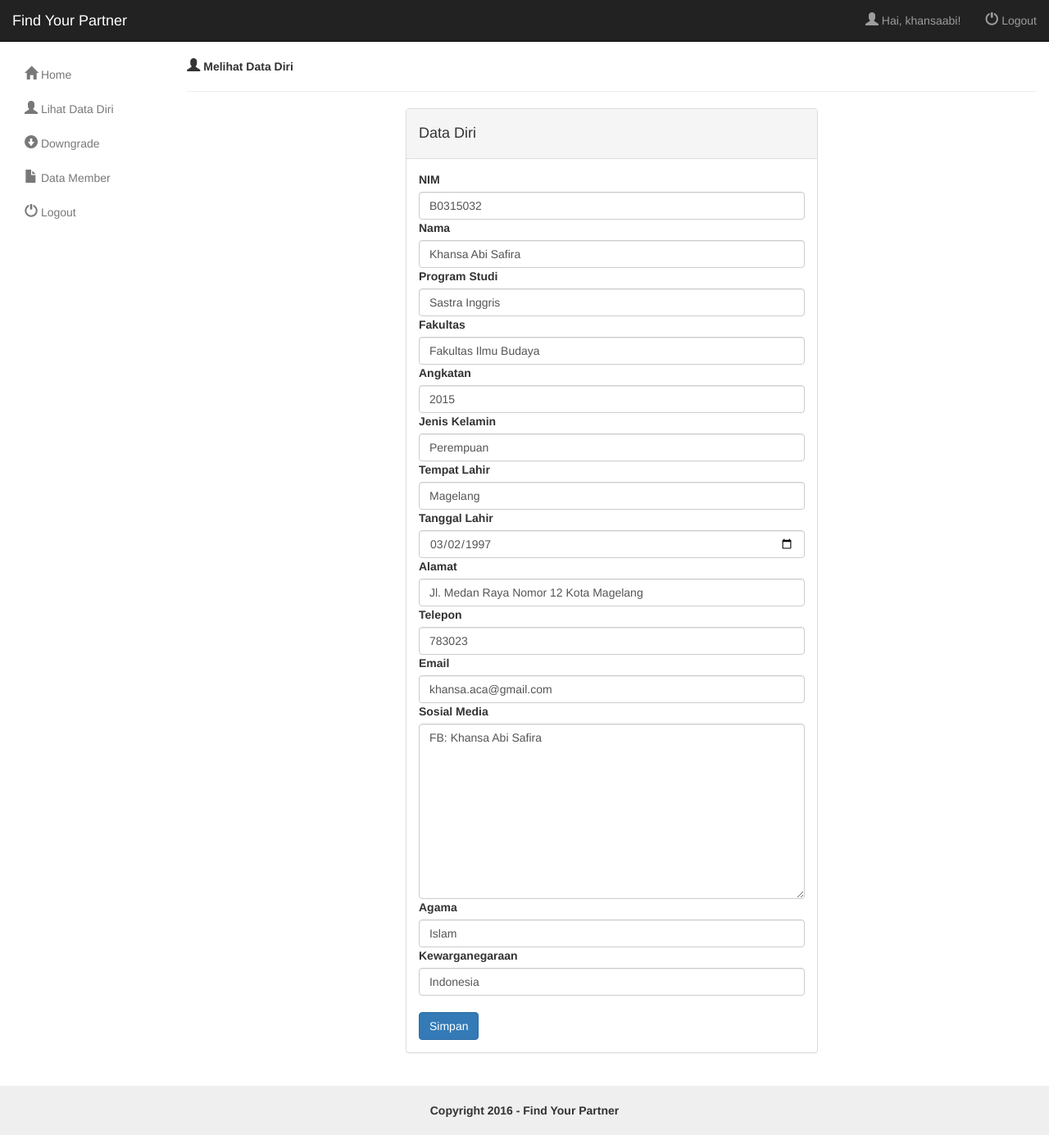
After one commit to hisnuaslam/Find_Your_Partner, a PHP site: page /datadirileader.php in a window 1280 px wide. The commit adds this page. Shown: the whole page at 82% size. Run offline with PHP 8.4, Linux system fonts and the light colour scheme; a user stored in the database is signed in; data comes from the database, SQL or seed files in the repository; both versions use the stored data as it was after the commit; some libraries are stand-ins or nearby versions.

Commit message:
addClickListener, SQL, dan Data Diri
- Alhamdulillah addClickListener bisa diperbaiki, ternyata $data tidak
bisa diambil dari $.ajax()-nya.
- SQL sudah diupdate lebih banyak.
- Menambahkan fungsi "Melihat Data Diri", tapi baru buat si Leader, dan
itu masih ada bug-nya yaitu perlu direfresh 2x baru bisa lihat hasil
perubahannya.

```diff
--- a/daftar.php
+++ b/daftar.php
@@ -112,7 +112,7 @@ if($_POST){
                     <div class="panel-heading">
                         <div class="panel-title">
                             <!-- <i class="glyphicon glyphicon-wrench pull-right"></i> -->
-                            <h4>Login</h4>
+                            <h4>Daftar</h4>
                         </div>
                     </div>
                     <div class="panel-body">
--- /dev/null
+++ b/datadirileader.php
@@ -0,0 +1,255 @@
+<?php session_start(); ?>
+<?php
+    if(isset($_SESSION['level'] )) {
+        if($_SESSION['level'] != 1)
+        {
+            header('Location:errormessege.php');
+        }
+    }
+     else{
+        header('Location:index.php');
+    }
+    include ("fungsi.php");
+    $data = getData($_SESSION['username']); //digunakan sebagai primary key
+?>
+<?php
+if($_POST){
+    include("koneksiall.php");
+
+    global $koneksi;
+    if(isset($_POST['ubah'])){
+      $nim        = $_POST['nim'];
+      $nama       = $_POST['nama'];
+      $prodi      = $_POST['prodi'];
+      $fakultas      = $_POST['fakultas'];
+      $angkatan    = $_POST['angkatan'];
+      $jenis_kelamin  = $_POST['jenis_kelamin'];
+      $tempat_lahir  = $_POST['tempat_lahir'];
+      $tanggal_lahir  = $_POST['tanggal_lahir'];
+      $alamat  = $_POST['alamat'];
+      $telepon  = $_POST['telepon'];
+      $email  = $_POST['email'];
+      $sosmed  = $_POST['sosmed'];
+      $agama  = $_POST['agama'];
+      $kewarganegaraan  = $_POST['kewarganegaraan'];
+    }
+    $sql1 = "UPDATE mahasiswa SET tempat_lahir='$tempat_lahir', tanggal_lahir='$tanggal_lahir', alamat='$alamat',
+        telepon='$telepon', email='$email', sosmed='$sosmed', agama='$agama', kewarganegaraan='$kewarganegaraan'
+  			WHERE nim='$nim'";
+
+    // $sql = "SELECT * FROM user WHERE nim = '$nim'OR username = '$username' ";
+
+    $query = mysqli_query($koneksi, $sql1);
+
+    if($query){
+      echo "<div class = 'alert alert-success'>Berhasil Update</div>";
+    } else {
+      echo "<div class = 'alert alert-danger'>Gagal Update</div>";
+    }
+    // if(mysqli_num_rows($query) > 0) {
+    //     echo "<div class = 'alert alert-danger'>NIM atau Username sudah digunakan</div>";
+    // } else {
+    //     if($password != $cpass || $captcha != $_SESSION["code"]) {
+    //         echo "<div class = 'alert alert-danger'>Password dan Confirm Password tidak Sesuai atau Captcha salah</div>";
+    //     } else {
+    //         $sql = "INSERT INTO user (nim, username, password, level) VALUES ('$nim', '$username', '$password', '$leveluser')";
+    //         $query = mysqli_query($koneksi, $sql);
+    //
+    //         if($query) {
+    //             echo "<div class = 'alert alert-success'>Berhasil daftar</div>";
+    //         } else {
+    //             echo "<div class = 'alert alert-danger'>Gagal daftar</div>";
+    //         }
+    //     }
+    // }
+}
+?>
+<!DOCTYPE html>
+<html lang="en">
+	<head>
+		<meta http-equiv="content-type" content="text/html; charset=UTF-8">
+		<meta charset="utf-8">
+		<title>Find Your Partner</title>
+    <meta http-equiv="X-UA-Compatible" content="IE=edge">
+    <meta name="generator" content="Bootply" />
+		<link rel="Shortcut Icon" type="image/ico" href="img/icon-uns.png"/>
+		<meta name="viewport" content="width=device-width, initial-scale=1, maximum-scale=1">
+		<link href="css/bootstrap.min.css" rel="stylesheet">
+		<!--[if lt IE 9]>
+			<script src="//html5shim.googlecode.com/svn/trunk/html5.js"></script>
+		<![endif]-->
+		<link href="css/styles.css" rel="stylesheet">
+	</head>
+	<body>
+<!-- header -->
+<div id="top-nav" class="navbar navbar-inverse navbar-static-top">
+    <div class="container-fluid">
+        <div class="navbar-header">
+            <button type="button" class="navbar-toggle" data-toggle="collapse" data-target=".navbar-collapse">
+                <span class="icon-bar"></span>
+                <span class="icon-bar"></span>
+                <span class="icon-bar"></span>
+            </button>
+            <a class="navbar-brand" href="index.php">Find Your Partner</a>
+        </div>
+        <div class="navbar-collapse collapse">
+            <ul class="nav navbar-nav navbar-right">
+              <li><a href="#"><i class="glyphicon glyphicon-user"></i> Hai, <?php echo $_SESSION['username'] ;?>! </a></li>
+              <li><a href="logout.php"><i class="glyphicon glyphicon-off"></i> Logout</a></li>
+            </ul>
+        </div>
+    </div>
+    <!-- /container -->
+</div>
+<!-- /Header -->
+
+<!-- Main -->
+<div class="container-fluid">
+    <div class="row">
+        <div class="col-sm-2">
+            <!-- Left column -->
+            <ul class="nav nav-stacked">
+                <ul class="nav nav-stacked collapse in" id="userMenu">
+                	<li> <a href="index.php"><i class="glyphicon glyphicon-home"></i> Home</a></li>
+                  <li class="active"><a href="datadirileader.php"><i class="glyphicon glyphicon-user"></i> Lihat Data Diri</a></li>
+                  <li><a href="downgrade.php"><i class="glyphicon glyphicon-circle-arrow-down"></i> Downgrade</a></li>
+                  <li><a href="datamember.php"><i class="glyphicon glyphicon-file"></i> Data Member</a></li>
+                  <li><a href="logout.php"><i class="glyphicon glyphicon-off"></i> Logout</a></li>
+                </ul>
+            </ul>
+        </div>
+        <!-- /col-2 -->
+        <div class="col-sm-10">
+            <!-- column 2 -->
+            <strong><i class="glyphicon glyphicon-user"></i> Melihat Data Diri</strong>
+            <hr>
+
+            <div class="row">
+              <div class="col-md-3">
+              </div>
+              <div class="col-md-6">
+                <div class="panel panel-default">
+                    <div class="panel-heading">
+                        <div class="panel-title">
+                            <!-- <i class="glyphicon glyphicon-wrench pull-right"></i> -->
+                            <h4>Data Diri</h4>
+                        </div>
+                    </div>
+                    <div class="panel-body">
+                      <form role="form" action="datadirileader.php" method="post">
+                        <div class="control-group">
+                            <label>NIM</label>
+                            <div class="controls">
+                                <input type="text" name="nim" class="form-control" value="<?php echo $data['nim'];?>" placeholder="Masukkan NIM Anda">
+                            </div>
+                        </div>
+                        <div class="control-group">
+                            <label>Nama</label>
+                            <div class="controls">
+                                <input type="text" name="nama" class="form-control" value="<?php echo $data['nama'];?>" placeholder="Masukkan Nama Anda">
+                            </div>
+                        </div>
+                        <div class="control-group">
+                            <label>Program Studi</label>
+                            <div class="controls">
+                                <input type="text" name="prodi" class="form-control" value="<?php echo $data['prodi'];?>" placeholder="Program Studi Anda">
+                            </div>
+                        </div>
+                        <div class="control-group">
+                            <label>Fakultas</label>
+                            <div class="controls">
+                                <input type="text" name="fakultas" class="form-control" value="<?php echo $data['fakultas'];?>" placeholder="Fakultas Anda">
+                            </div>
+                        </div>
+                        <div class="control-group">
+                            <label>Angkatan</label>
+                            <div class="controls">
+                                <input type="text" name="angkatan" class="form-control" value="<?php echo $data['angkatan'];?>" placeholder="Masukkan Angkatan Anda">
+                            </div>
+                        </div>
+                        <div class="control-group">
+                            <label>Jenis Kelamin</label>
+                            <div class="controls">
+                                <input type="text" name="jenis_kelamin" class="form-control" value="<?php echo $data['jenis_kelamin'];?>" placeholder="Jenis Kelamin Anda">
+                            </div>
+                        </div>
+                        <div class="control-group">
+                            <label>Tempat Lahir</label>
+                            <div class="controls">
+                                <input type="text" name="tempat_lahir" class="form-control" value="<?php echo $data['tempat_lahir'];?>" placeholder="Tempat Lahir Anda">
+                            </div>
+                        </div>
+                        <div class="control-group">
+                            <label>Tanggal Lahir</label>
+                            <div class="controls">
+                                <input type="date" name="tanggal_lahir" class="form-control" value="<?php echo $data['tanggal_lahir'];?>" placeholder="Tanggal Lahir Anda">
+                            </div>
+                        </div>
+                        <div class="control-group">
+                            <label>Alamat</label>
+                            <div class="controls">
+                                <input type="text" name="alamat" class="form-control" value="<?php echo $data['alamat'];?>" placeholder="Masukkan Alamat Anda">
+                            </div>
+                        </div>
+                        <div class="control-group">
+                            <label>Telepon</label>
+                            <div class="controls">
+                                <input type="text" name="telepon" class="form-control" value="<?php echo $data['telepon'];?>" placeholder="Nomor Telepon Anda">
+                            </div>
+                        </div>
+                        <div class="control-group">
+                            <label>Email</label>
+                            <div class="controls">
+                                <input type="text" name="email" class="form-control" value="<?php echo $data['email'];?>" placeholder="Masukkan Email Anda">
+                            </div>
+                        </div>
+                        <div class="control-group">
+                            <label>Sosial Media</label>
+                            <div class="controls">
+                                <textarea class="form-control" cols="50" rows="10" name="sosmed" placeholder="Sosial Media Anda"><?php echo $data['sosmed'];?></textarea>
+                            </div>
+                        </div>
+                        <div class="control-group">
+                            <label>Agama</label>
+                            <div class="controls">
+                                <input type="text" name="agama" class="form-control" value="<?php echo $data['agama'];?>" placeholder="Agama Anda">
+                            </div>
+                        </div>
+                        <div class="control-group">
+                            <label>Kewarganegaraan</label>
+                            <div class="controls">
+                                <input type="text" name="kewarganegaraan" class="form-control" value="<?php echo $data['kewarganegaraan'];?>" placeholder="Kewarganegaraan Anda">
+                            </div>
+                        </div>
+                        <div class="control-group">
+                            <label></label>
+                            <div class="controls">
+                                <button type="submit" name="ubah" class="btn btn-primary">
+                                    Simpan
+                                </button>
+                            </div>
+                        </div>
+                      </form>
+                    </div>
+                    <!--/panel content-->
+                </div>
+                <!--/panel-->
+              </div>
+              <div class="col-md-3">
+              </div>
+            </div>
+            <!--/row-->
+        </div>
+        <!--/col-span-9-->
+    </div>
+</div>
+<!-- /Main -->
+
+<footer class="text-center"><strong>Copyright 2016 - Find Your Partner</strong></footer>
+
+	<!-- script references -->
+		<script src="//ajax.googleapis.com/ajax/libs/jquery/2.0.2/jquery.min.js"></script>
+		<script src="js/bootstrap.min.js"></script>
+		<script src="js/scripts.js"></script>
+	</body>
+</html>
--- /dev/null
+++ b/fungsi.php
@@ -0,0 +1,22 @@
+<?php
+	include("koneksiall.php");
+
+	function getData($username){
+		global $koneksi;
+		$sql = "SELECT mahasiswa.nim, mahasiswa.nama, mahasiswa.prodi, mahasiswa.fakultas, mahasiswa.angkatan, mahasiswa.jenis_kelamin,
+                   mahasiswa.tempat_lahir, mahasiswa.tanggal_lahir, mahasiswa.alamat, mahasiswa.telepon, mahasiswa.email, mahasiswa.sosmed,
+                   mahasiswa.agama, mahasiswa.kewarganegaraan
+            FROM mahasiswa
+            INNER JOIN user
+            ON mahasiswa.nim = user.nim AND user.username = '$username'";
+    // $sql = "SELECT * FROM user WHERE username = '$username'";
+    $result = mysqli_query($koneksi, $sql);
+
+		if (mysqli_num_rows($result) > 0) { //melihat ada berapa baris yang berhasil diambil
+			$row = mysqli_fetch_assoc($result); //mengambil data dalam bentuk array
+			return $row;
+		}
+		return null;
+	}
+
+ ?>
--- a/map_leader.php
+++ b/map_leader.php
@@ -9,7 +9,7 @@
 <div id="current">Belum ada Kordinat</div>
 <script type="text/javascript" src="js/jquery-3.1.1.min.js"></script>
 <script>
-$("#myModal").modal('hide');
+// $("#myModal").modal('hide');
     var map, whitebox_window, infowindow;
       function initMap() {
         var uluru = {lat: -2.063, lng: 118.044};
```
Also changed, not shown: find_your_partner.sql (+10 -4 lines), leader.php (+4 -4 lines), map_index.php (+28 -13 lines), map_member.php (+30 -13 lines).
